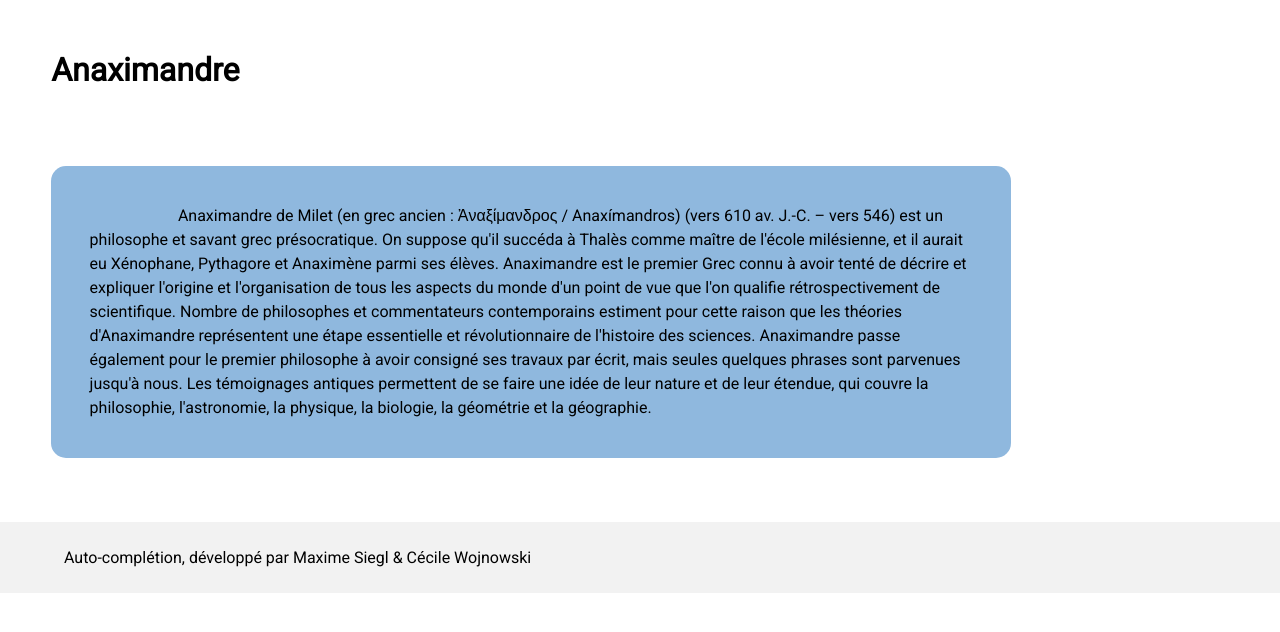
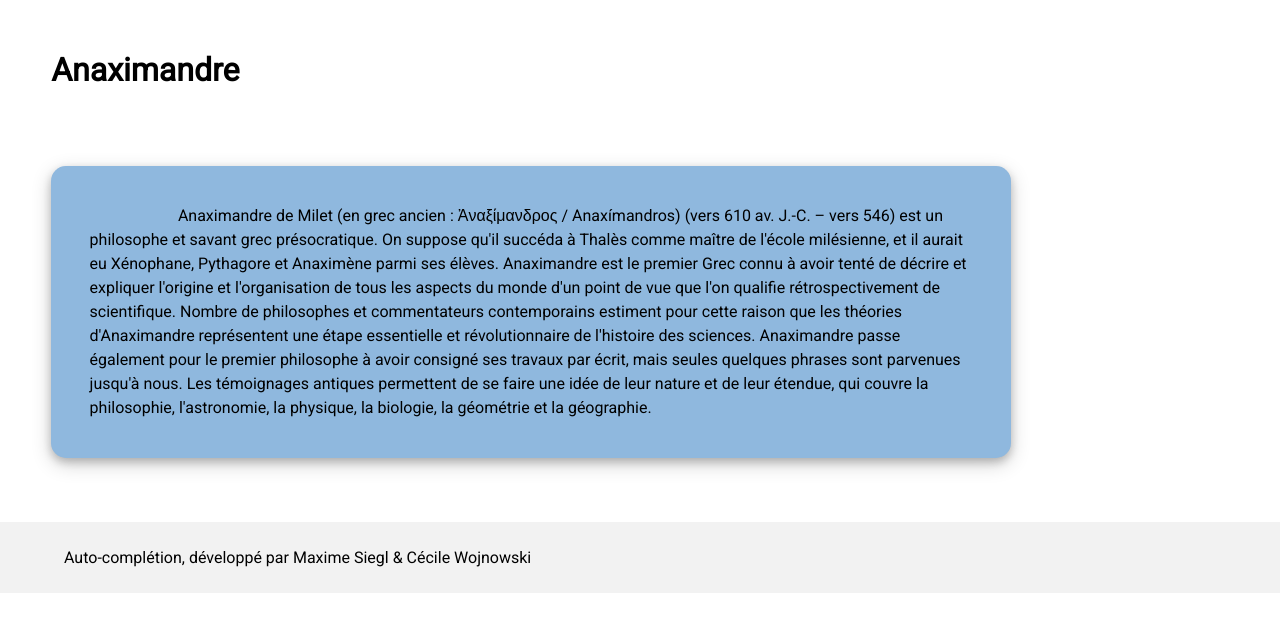
Before and after one commit to maxime-siegl/autocompletion, a PHP site: page /element.php?id=1 in a window 1280 px wide. Shown: the part 72-704 px from the top of the page. Run offline with PHP 8.4, Linux system fonts and the light colour scheme; data comes from the database, SQL or seed files in the repository; some libraries are stand-ins or nearby versions.

Commit message:
box-shadow p element.php

```diff
--- a/style.css
+++ b/style.css
@@ -103,6 +103,7 @@ input:focus{
     text-indent: 10%;
     line-height: 150%;
     padding: 4%;
+    box-shadow: 0 4px 8px 0 rgba(0, 0, 0, 0.2), 0 6px 20px 0 rgba(0, 0, 0, 0.19);
 }
 
 /************* Footer *******************/
```
